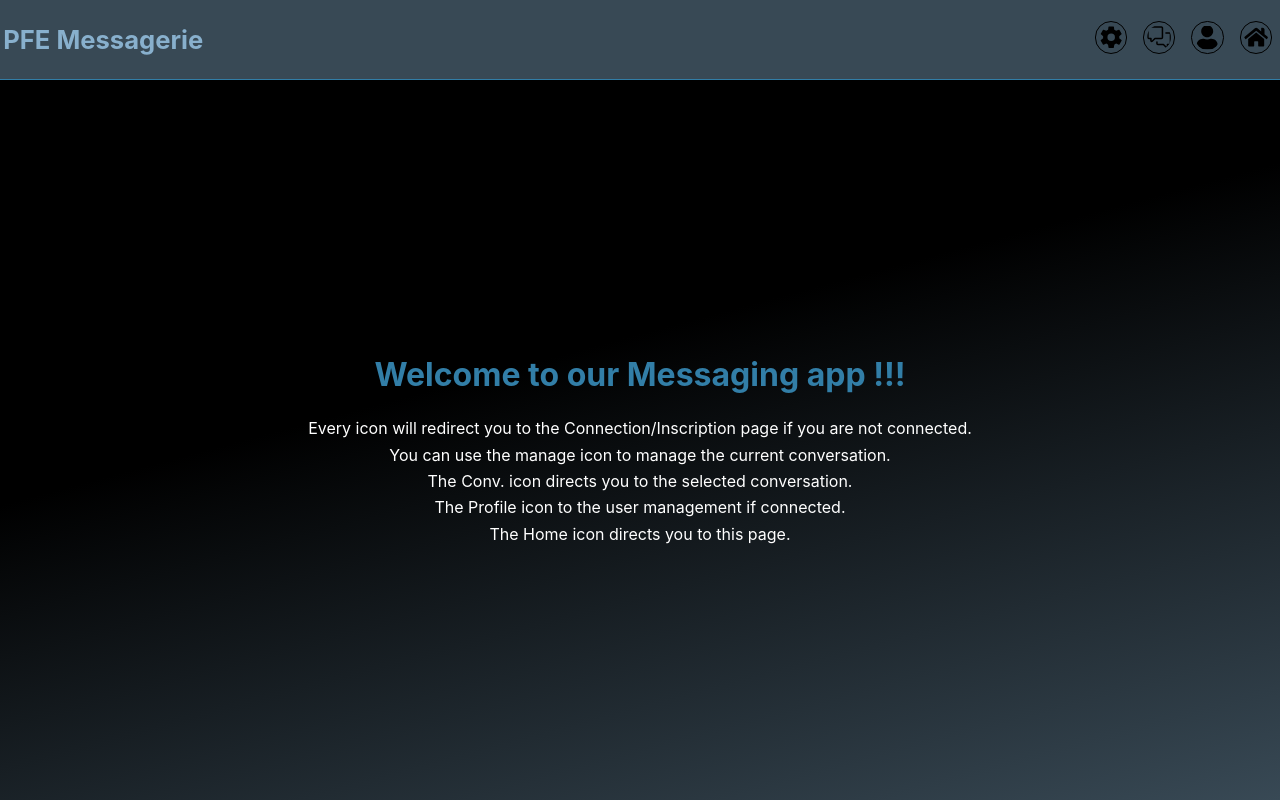
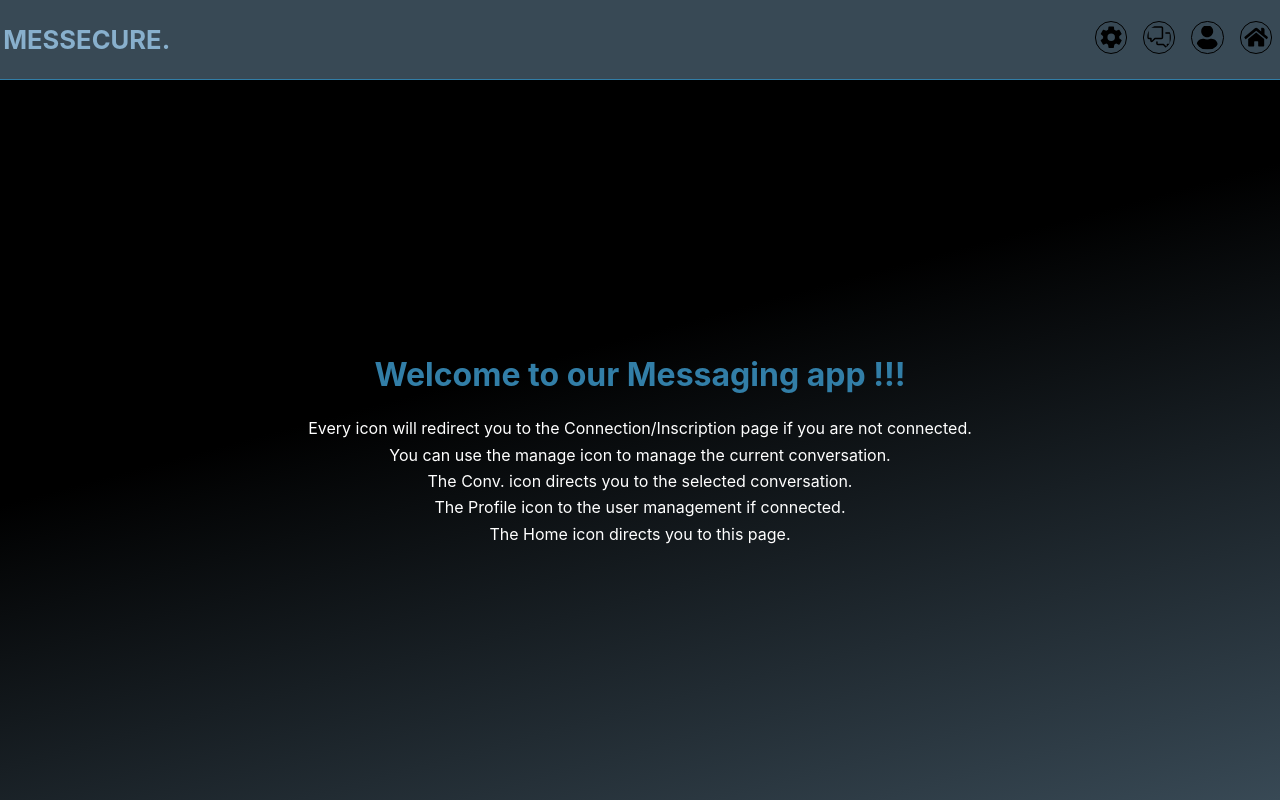
Before and after one commit to arthur2klein/pfe_messagerie, a React (Create React App) app in the folder frontend/: page / in a window 1280 px wide. Built offline with nearby package versions, Linux system fonts and the light colour scheme; no server answers.

Commit message:
Changed app name

```diff
--- a/frontend/src/App.tsx
+++ b/frontend/src/App.tsx
@@ -15,7 +15,7 @@ function App() {
     <BrowserRouter>
       <div className="App">
         <header className="app-bar">
-          <h1 className="app-name">PFE Messagerie</h1>
+          <h1 className="app-name">MESSECURE.</h1>
           <AppMenu />
         </header>
         <div className="app-content">
--- a/frontend/src/components/MessageComponent.tsx
+++ b/frontend/src/components/MessageComponent.tsx
@@ -4,7 +4,6 @@ import User from '../models/User';
 import UserService from '../services/UserService';
 import './MessageComponent.css';
 import Group from '../models/Group';
-import Encryption from '../services/Encryption';
 
 interface MessageComponentProps {
   message: Message,
--- a/frontend/src/pages/ViewMessagesPage.tsx
+++ b/frontend/src/pages/ViewMessagesPage.tsx
@@ -7,7 +7,6 @@ import Message from '../models/Message';
 import MessageComponent from '../components/MessageComponent';
 import SelectGroupComponent from '../components/SelectGroupComponent';
 import CreateMessageComponent from '../components/CreateMessageComponent';
-import Encryption from '../services/Encryption';
 
 const ViewMessagesPage: React.FC = () => {
   const [socket, setSocket] = useState<WebSocket|null>(null);
```
